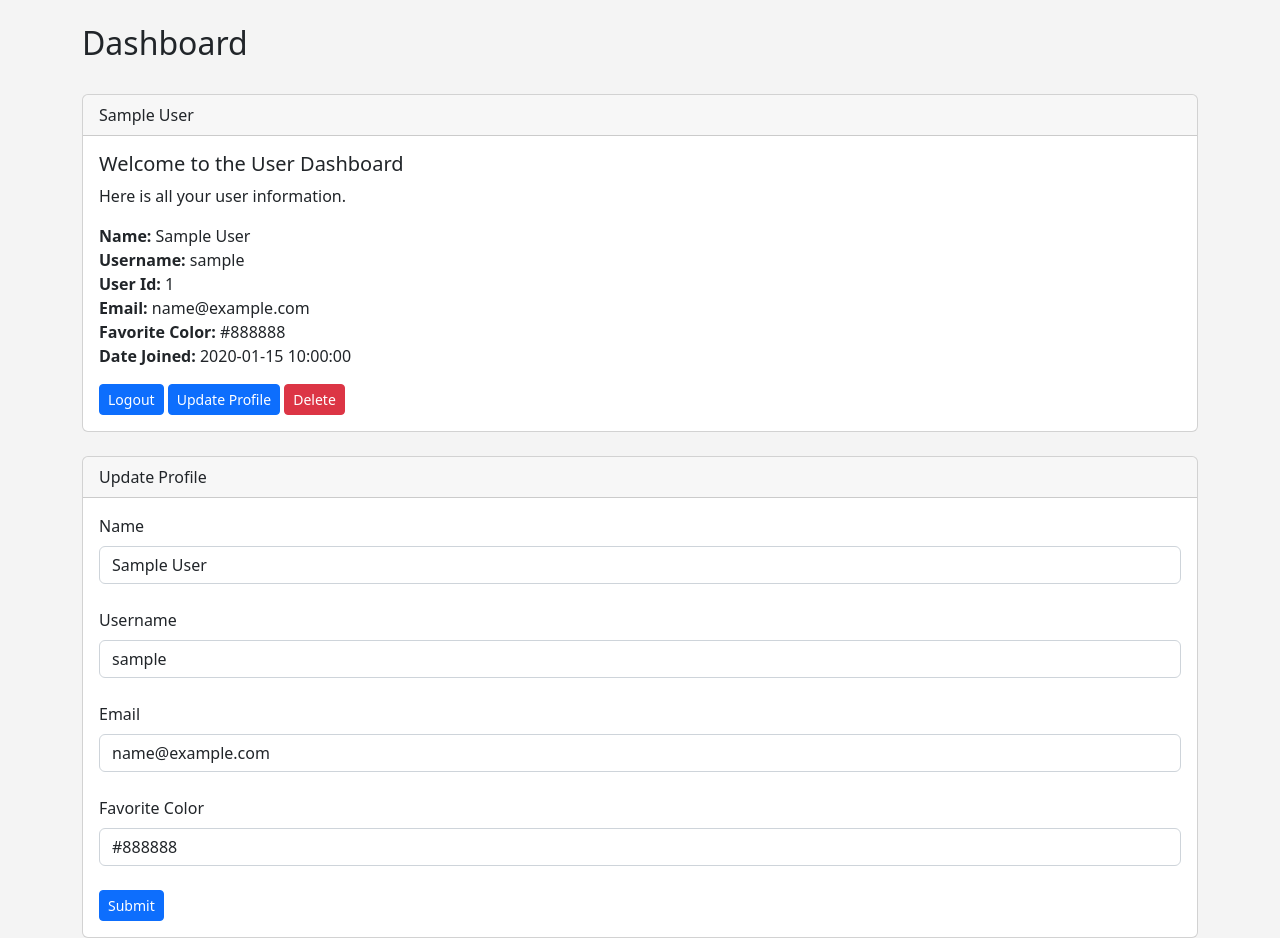
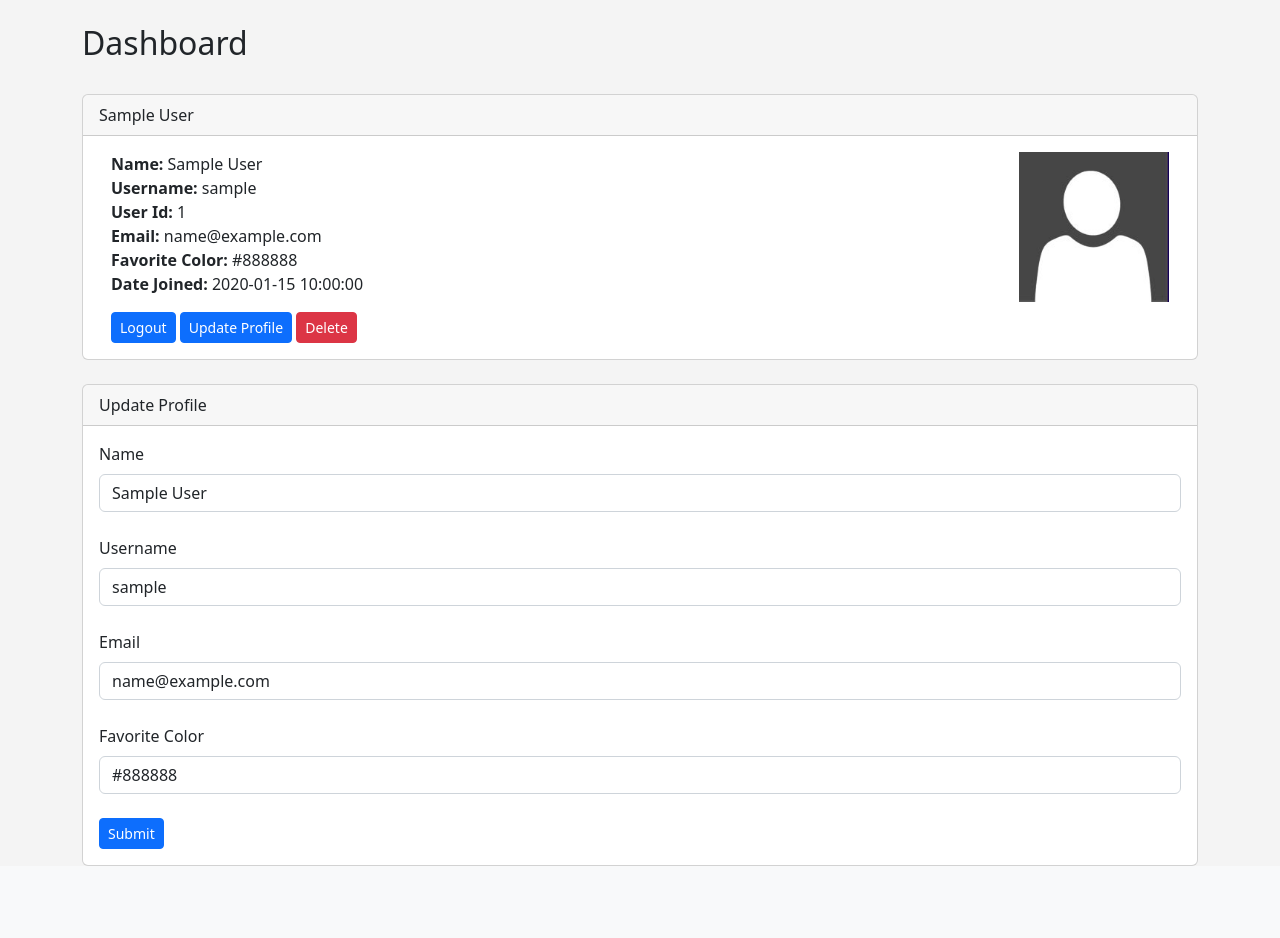
Before and after one commit to KQuiggins/flask_app, a Flask app: page /dashboard in a window 1280 px wide. Shown: the part 56-994 px from the top of the page. After the commit the page ends 922 px from the top, so only its background shows below. Run offline with Flask 2, Linux system fonts and the light colour scheme; a user stored in the database is signed in; tables that the repository leaves empty hold one stand-in row (values such as "Sample post"); some libraries are stand-ins or nearby versions.

Commit message:
added default profile picture to user dashboard

```diff
--- a/templates/dashboard.html
+++ b/templates/dashboard.html
@@ -21,9 +21,13 @@
                 {{current_user.name}}
             </div>
             <div class="card-body">
-              <h5 class="card-title">Welcome to the User Dashboard</h5>
-              <p class="card-text">Here is all your user information.</p>
-              <p>
+
+
+                <div class="container">
+                  <div class="row">
+                    <div class="col-8">
+
+
                 <strong>Name:</strong>&nbsp;{{current_user.name}}<br>
                 <strong>Username:</strong>&nbsp;{{current_user.username}}<br>
                 <strong>User Id:</strong>&nbsp;{{current_user.id}}<br>
@@ -37,11 +41,20 @@
 
               <a href="{{url_for('delete', id=current_user.id)}}" class="btn btn-danger btn-sm">Delete</a>
             </div>
+
+              <div class="col-4">
+                <img src="{{ url_for('static', filename='images/profile_pic.jpg') }}" alt="profile_pic" width="150" align="right">
+              </div>
+
+            </div>
+          </div>
+          </div>
           </div>
 
           <br>
 
           <div class="card">
+
             <div class="card-header">
               Update Profile
             </div>
@@ -73,7 +86,7 @@
 
           </form>
         </div>
-          </div>
+        </div>
 
 
 
```
Also changed, not shown: static/images/profile_pic.jpg (added).
